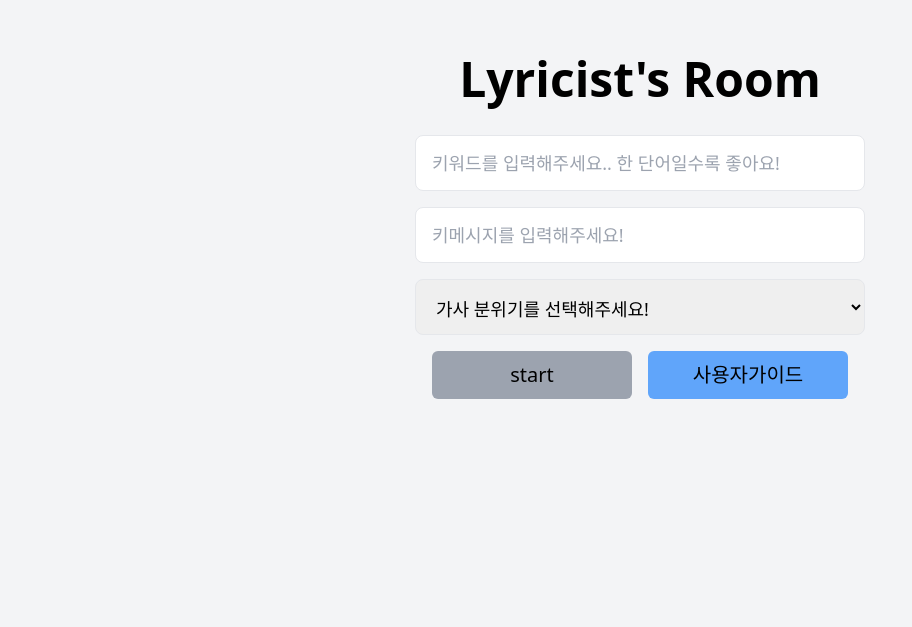
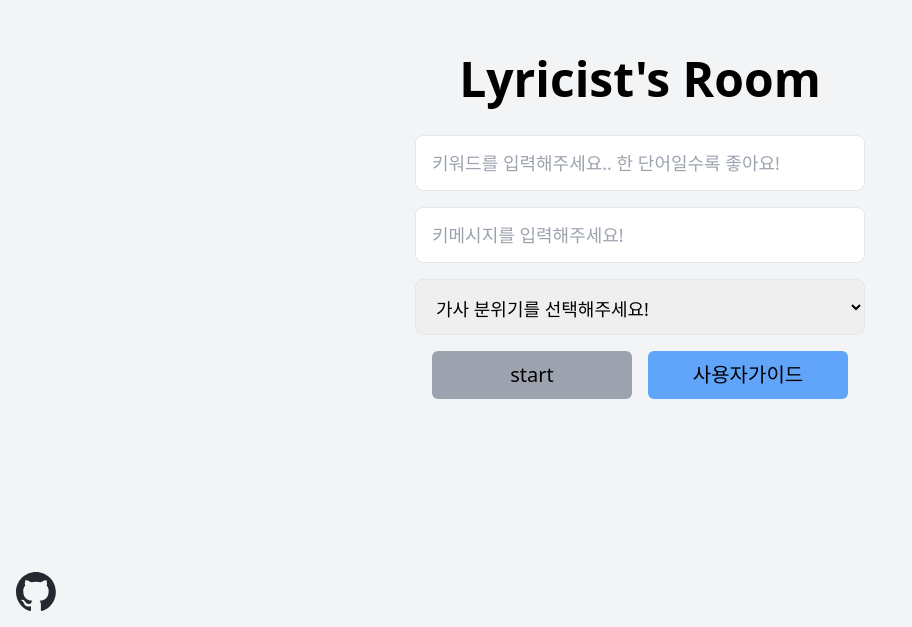
Before and after one commit to dong97338/lyricists-room, a Next.js app: page / in a window 1280 px wide. Shown: the part 173-800 px from the top of the page, without its empty margins (0-912 px from the left). Built offline with nearby package versions, Linux system fonts and the light colour scheme.

Commit message:
Update image source path in README.md and fix casing in image filename

```diff
--- a/app/page.js
+++ b/app/page.js
@@ -20,8 +20,7 @@ export default () => {
           <option key={mood}>{mood}</option>
         ))}
       </select>
-      <div className='flex items-center justify-center space-x-4'>
-
+      <div className="flex items-center justify-center space-x-4">
         <button className="w-[200px] rounded-md bg-gray-400 p-2.5 text-center text-xl" onClick={() => router.push(`/graph?${new URLSearchParams({topic, key, mood}).toString()}`)}>
           start
         </button>
@@ -36,10 +35,13 @@ export default () => {
             <button className="absolute right-2 top-2 text-xl" onClick={() => setShowGuide(false)}>
               &times;
             </button>
-            <img src="How-to.png" alt="사용자 가이드" className="w-full" />
+            <img src="how-to.png" alt="사용자 가이드" className="w-full" />
           </div>
         </div>
       )}
+      <a href="https://github.com/dong97338/lyricists-room" target="_blank" rel="noopener noreferrer" className="fixed bottom-4 left-4">
+        <img src="github-mark.svg" alt="깃허브" className="w-10" />
+      </a>
     </>
   )
 }
```
Also changed, not shown: public/github-mark.svg (added), 1 other file (tests, documents, lock files or other folders). Lines whose indentation alone changed are shown as unchanged.
